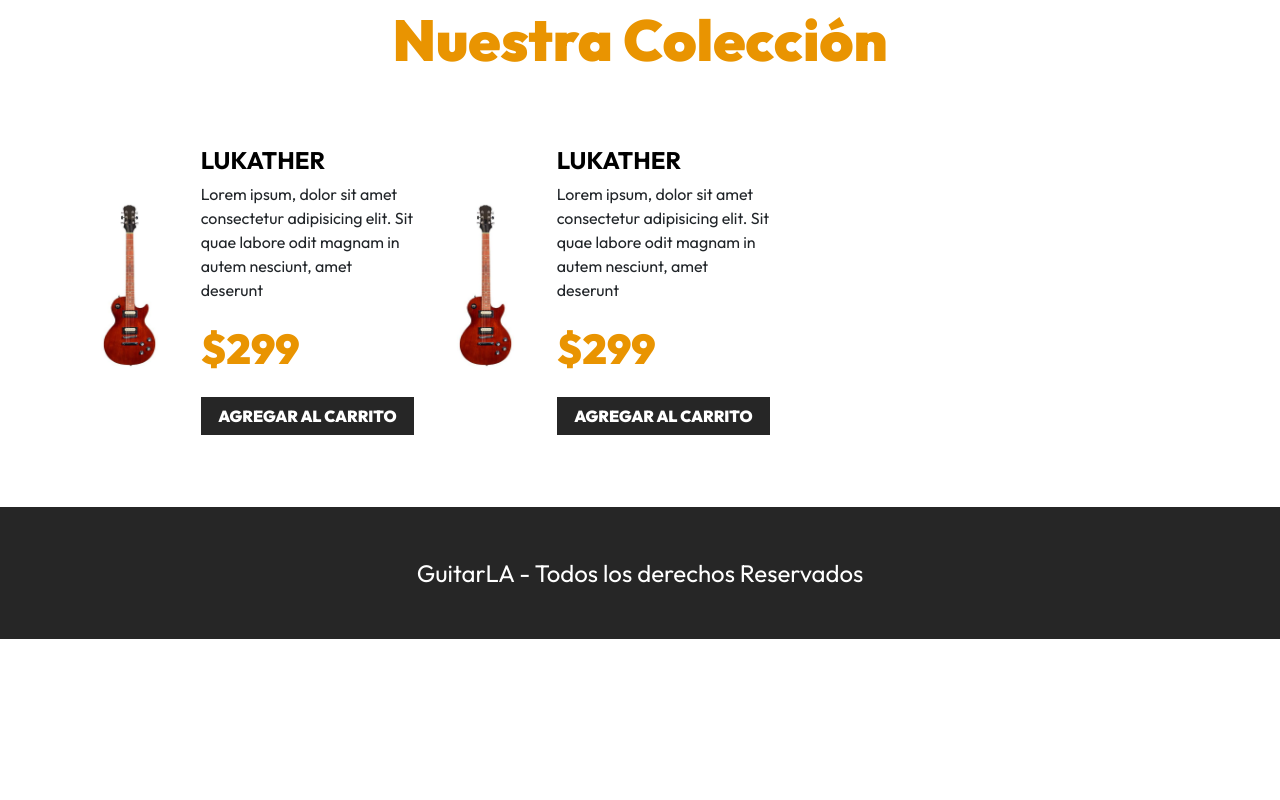
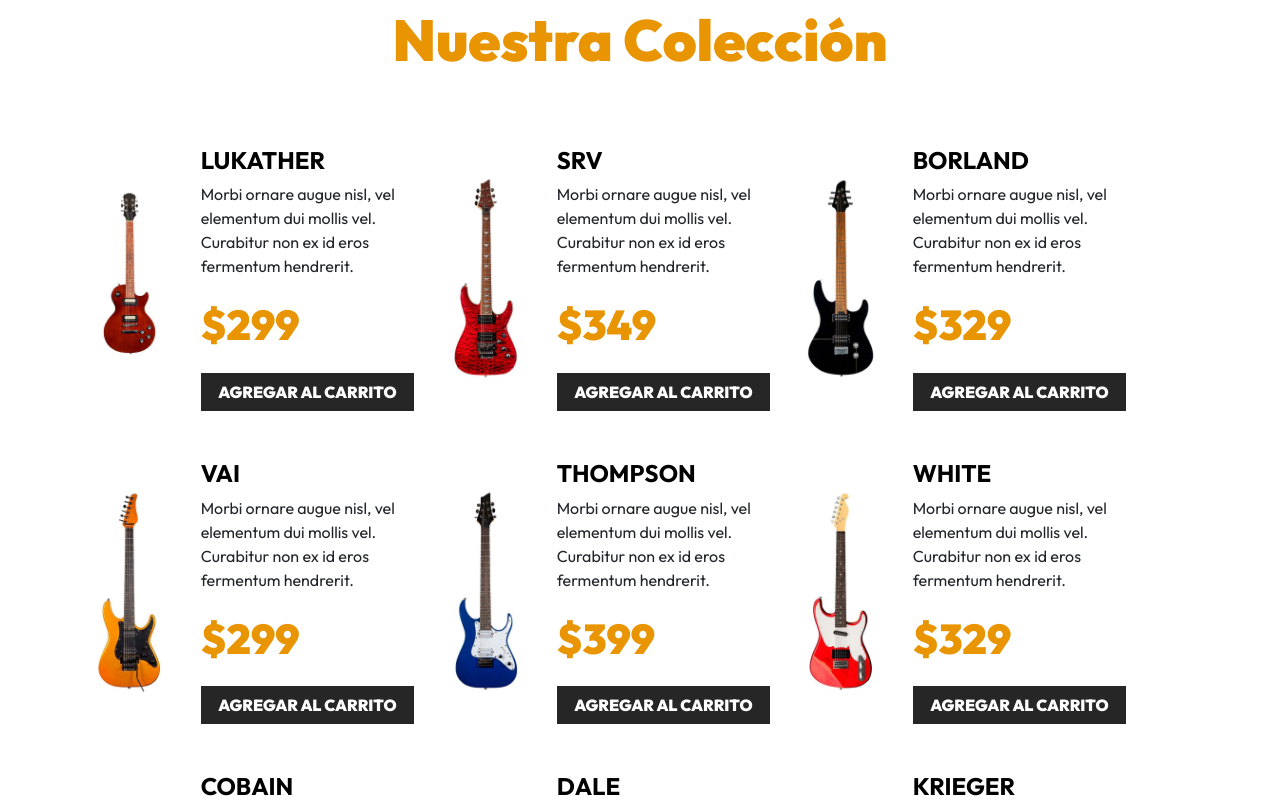
Before and after one commit to Samirvp15/GuitarStore, a React (Vite) app: page / in a window 1280 px wide. Shown: the part 220-1020 px from the top of the page. Before the commit the page ends 859 px from the top, so only its background shows below. Built offline with nearby package versions, Linux system fonts and the light colour scheme.

Commit message:
add Db.js and props to GuitarState

```diff
--- a/src/App.jsx
+++ b/src/App.jsx
@@ -1,37 +1,47 @@
+import { useState } from 'react';
 
-import Header from "./components/Header"
-import Guitar from "./components/Guitar"
-
+import { db } from './data/db';
+import Header from './components/Header';
+import Guitar from './components/Guitar';
 
 function App() {
+  //State
+    const [data, setData] = useState(db)
+
 
   return (
     <>
+      <Header />
 
-    <Header />
+      <main className='container-xl mt-5'>
+        <h2 className='text-center'>Nuestra Colección</h2>
+
+        <div className='row mt-5'>
+
+          {data.map((guitar) =>
+          <Guitar
+
+          key={guitar.id}
+            guitar = {guitar}
 
 
+          />
 
-    <main className="container-xl mt-5">
-        <h2 className="text-center">Nuestra Colección</h2>
-
-        <div className="row mt-5">
-
-        <Guitar/>
-
-        <Guitar/>
-        </div>
-    </main>
+          )}
 
 
-    <footer className="bg-dark mt-5 py-5">
-        <div className="container-xl">
-            <p className="text-white text-center fs-4 mt-4 m-md-0">GuitarLA - Todos los derechos Reservados</p>
         </div>
-    </footer>
+      </main>
 
+      <footer className='bg-dark mt-5 py-5'>
+        <div className='container-xl'>
+          <p className='text-white text-center fs-4 mt-4 m-md-0'>
+            GuitarLA - Todos los derechos Reservados
+          </p>
+        </div>
+      </footer>
     </>
-  )
+  );
 }
 
-export default App
+export default App;
--- a/src/components/Guitar.jsx
+++ b/src/components/Guitar.jsx
@@ -2,7 +2,8 @@
 
 
 
-export default function Guitar() {
+export default function Guitar({guitar}) {
+
 
 
   return (
@@ -10,17 +11,16 @@
       <div className='col-4'>
         <img
           className='img-fluid'
-          src='./public/img/guitarra_01.jpg'
+          src={`./img/${guitar.image}.jpg`}
           alt='imagen guitarra'
         />
       </div>
       <div className='col-8'>
-        <h3 className='text-black fs-4 fw-bold text-uppercase'>Lukather</h3>
+        <h3 className='text-black fs-4 fw-bold text-uppercase'>{guitar.name}</h3>
         <p>
-          Lorem ipsum, dolor sit amet consectetur adipisicing elit. Sit quae
-          labore odit magnam in autem nesciunt, amet deserunt
+          {guitar.description}
         </p>
-        <p className='fw-black text-primary fs-3'>$299</p>
+        <p className='fw-black text-primary fs-3'>${guitar.price}</p>
         <button type='button' className='btn btn-dark w-100'>
           Agregar al Carrito
         </button>
--- /dev/null
+++ b/src/data/db.js
@@ -0,0 +1,86 @@
+export const db = [
+    {
+        id: 1,
+        name: 'Lukather',
+        image: 'guitarra_01',
+        description: 'Morbi ornare augue nisl, vel elementum dui mollis vel. Curabitur non ex id eros fermentum hendrerit.',
+        price: 299,
+    },
+    {
+        id: 2,
+        name: 'SRV',
+        image: 'guitarra_02',
+        description: 'Morbi ornare augue nisl, vel elementum dui mollis vel. Curabitur non ex id eros fermentum hendrerit.',
+        price: 349,
+    },
+    {
+        id: 3,
+        name: 'Borland',
+        image: 'guitarra_03',
+        description: 'Morbi ornare augue nisl, vel elementum dui mollis vel. Curabitur non ex id eros fermentum hendrerit.',
+        price: 329,
+    },
+    {
+        id: 4,
+        name: 'VAI',
+        image: 'guitarra_04',
+        description: 'Morbi ornare augue nisl, vel elementum dui mollis vel. Curabitur non ex id eros fermentum hendrerit.',
+        price: 299,
+    },
+    {
+        id: 5,
+        name: 'Thompson',
+        image: 'guitarra_05',
+        description: 'Morbi ornare augue nisl, vel elementum dui mollis vel. Curabitur non ex id eros fermentum hendrerit.',
+        price: 399,
+    },
+    {
+        id: 6,
+        name: 'White',
+        image: 'guitarra_06',
+        description: 'Morbi ornare augue nisl, vel elementum dui mollis vel. Curabitur non ex id eros fermentum hendrerit.',
+        price: 329,
+    },
+    {
+        id: 7,
+        name: 'Cobain',
+        image: 'guitarra_07',
+        description: 'Morbi ornare augue nisl, vel elementum dui mollis vel. Curabitur non ex id eros fermentum hendrerit.',
+        price: 349,
+    },
+    {
+        id: 8,
+        name: 'Dale',
+        image: 'guitarra_08',
+        description: 'Morbi ornare augue nisl, vel elementum dui mollis vel. Curabitur non ex id eros fermentum hendrerit.',
+        price: 379,
+    },
+    {
+        id: 9,
+        name: 'Krieger',
+        image: 'guitarra_09',
+        description: 'Morbi ornare augue nisl, vel elementum dui mollis vel. Curabitur non ex id eros fermentum hendrerit.',
+        price: 289,
+    },
+    {
+        id: 10,
+        name: 'Campbell',
+        image: 'guitarra_10',
+        description: 'Morbi ornare augue nisl, vel elementum dui mollis vel. Curabitur non ex id eros fermentum hendrerit.',
+        price: 349,
+    },
+    {
+        id: 11,
+        name: 'Reed',
+        image: 'guitarra_11',
+        description: 'Morbi ornare augue nisl, vel elementum dui mollis vel. Curabitur non ex id eros fermentum hendrerit.',
+        price: 399,
+    },
+    {
+        id: 12,
+        name: 'Hazel',
+        image: 'guitarra_12',
+        description: 'Morbi ornare augue nisl, vel elementum dui mollis vel. Curabitur non ex id eros fermentum hendrerit.',
+        price: 379,
+    },
+  ]
```
